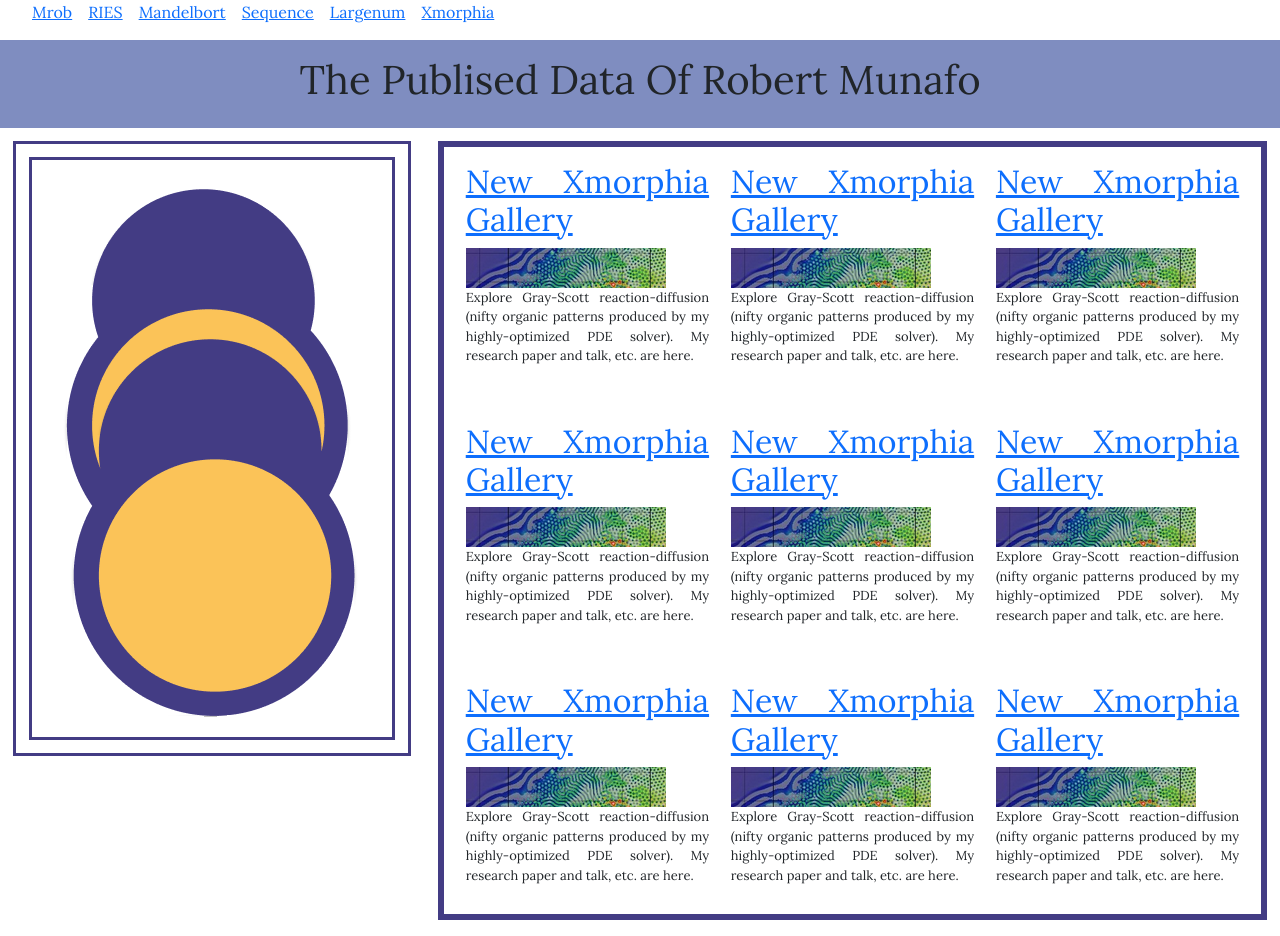
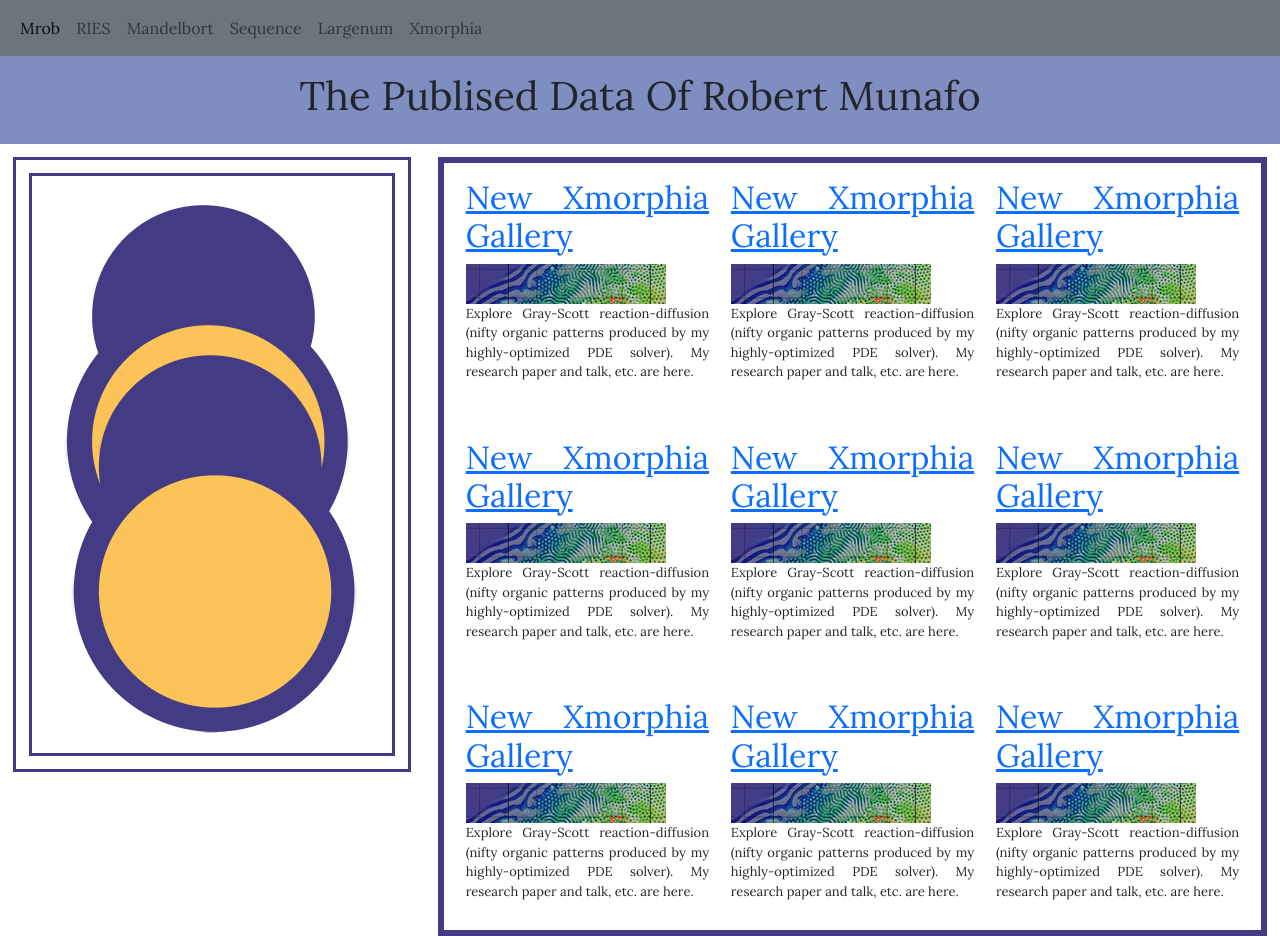
Before and after one commit to Dalvae/Proyecto_mufano, a plain HTML site: page index.html in a window 1280 px wide. Shown: the top 936 px of the page. Drawn offline with nearby package versions, Linux system fonts and the light colour scheme.

Commit message:
aborrado unas trampitas y añadido el navbar

```diff
--- a/index.html
+++ b/index.html
@@ -20,36 +20,40 @@
     <meta name="viewport" content="width=device-width, initial-scale=1.0">
 </head>
 
-<header>
-    <div class="links nav">
-        <nav>
-            <ul class="linkst">
-                <li>
-                    <a href="/Primera entrega.html">Mrob</a>
+<nav class="navbar navbar-expand-lg navbar-light bg-secondary">
+    <div class="container-fluid">
+        <button class="navbar-toggler" type="button" data-bs-toggle="collapse" data-bs-target="#navbarNav"
+            aria-controls="navbarNav" aria-expanded="false" aria-label="Toggle navigation">
+            <span class="navbar-toggler-icon"></span>
+        </button>
+        <div class="collapse navbar-collapse" id="navbarNav">
+            <ul class="navbar-nav">
+                <li class="nav-item">
+                    <a class="nav-link active" aria-current="page" href="index.html">Mrob</a>
                 </li>
-                <li>
-                    <a href="/Ries.html">RIES</a>
+                <li class="nav-item">
+                    <a class="nav-link" href="#">RIES</a>
                 </li>
-                <li>
-                    <a href="/Mandelbort.html">Mandelbort</a>
+                <li class="nav-item">
+                    <a class="nav-link" href="#">Mandelbort</a>
                 </li>
-                <li>
-                    <a href="/Squence.html">Sequence</a>
+                <li class="nav-item">
+                    <a class="nav-link" href="#">Sequence</a>
                 </li>
-                <li>
-                    <a href="/Largenum.html">Largenum</a>
+                <li class="nav-item">
+                    <a class="nav-link" href="#">Largenum</a>
                 </li>
-                <li>
-                    <a href="/Xmorphia.html">Xmorphia</a>
+                <li class="nav-item">
+                    <a class="nav-link" href="#">Xmorphia</a>
                 </li>
             </ul>
-        </nav>
+        </div>
     </div>
+</nav>
 
-    <div class="titulo">
-        <h1>The Publised Data Of Robert Munafo</h1>
-    </div>
-</header>
+<div class="titulo">
+    <h1>The Publised Data Of Robert Munafo</h1>
+</div>
 
 <body>
     <section class="section">
```
Also changed, not shown: 1 other file.
